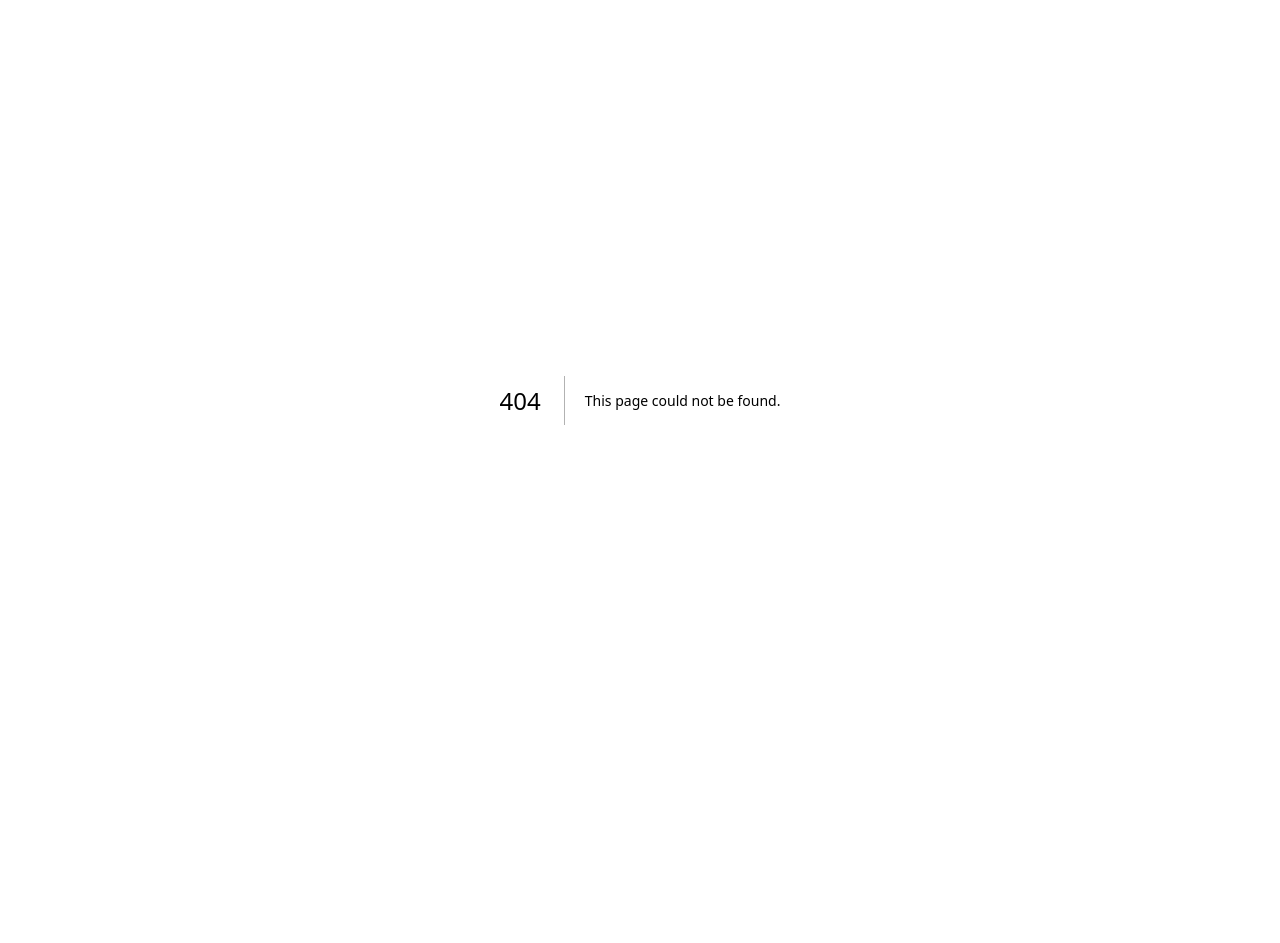
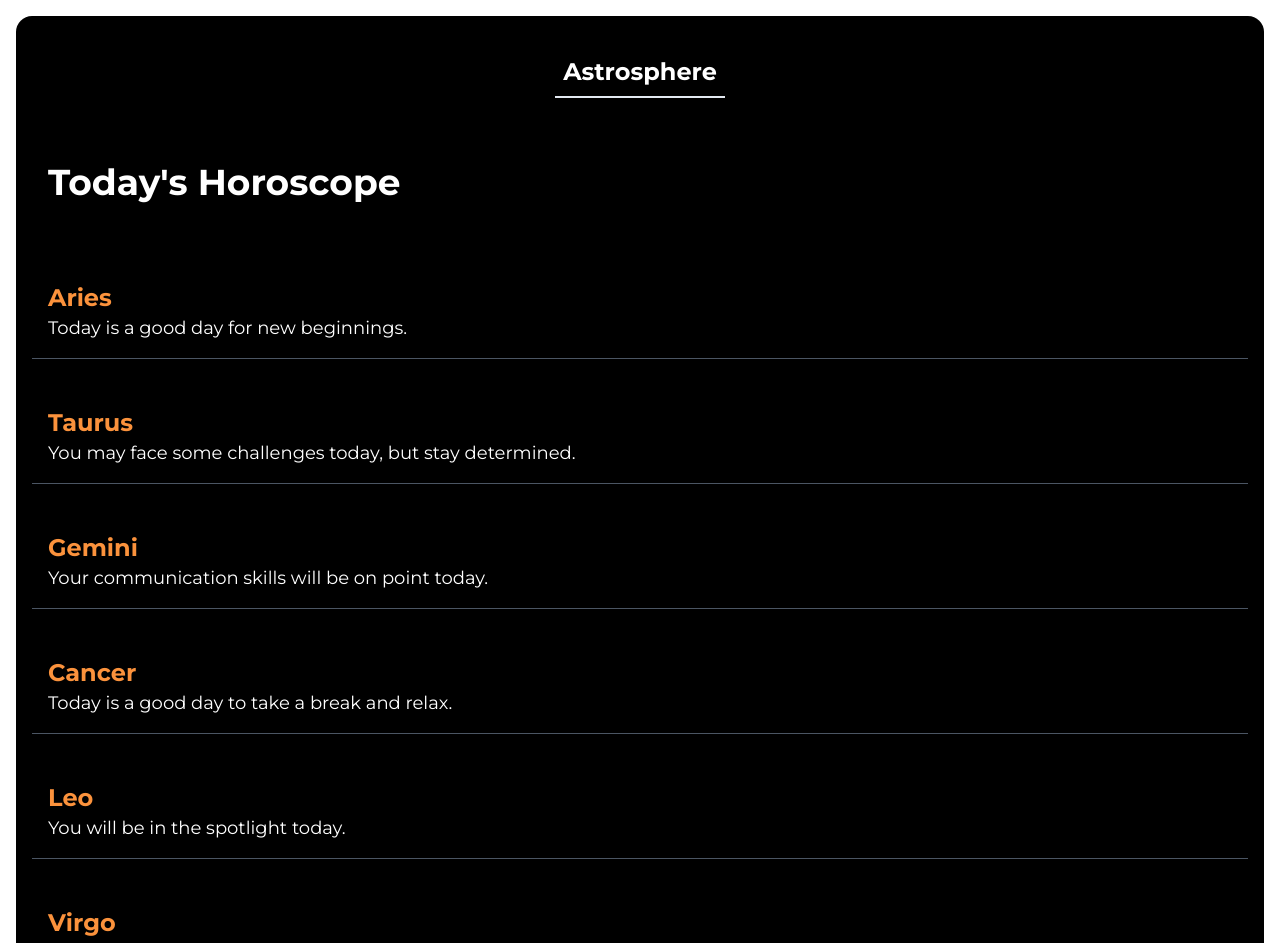
Before and after one commit to masterpranay1/astro-sphere, a Next.js app: page /horoscope in a window 1280 px wide. Before the commit this address had no page. Shown: the top 943 px of the page. Before the commit the page ends 800 px from the top, so only its background shows below. Built offline with nearby package versions, Linux system fonts and the light colour scheme.

Commit message:
Feat: Horoscope page

```diff
--- /dev/null
+++ b/app/horoscope/page.tsx
@@ -0,0 +1,91 @@
+import React, { useMemo } from "react";
+
+const ZodiacSignHoroScope = ({
+  sign,
+  horoscope,
+}: {
+  sign: string;
+  horoscope: string;
+}) => {
+  return (
+    <div className="bg-black p-4 shadow-lg my-4 border-b border-gray-600">
+      <h2 className="text-2xl font-bold text-orange-400">{sign}</h2>
+      <p className="text-lg text-white">{horoscope}</p>
+    </div>
+  );
+};
+
+const HoroscopePage = () => {
+  // Dummy data for zodiac signs
+  const zodiacSigns = useMemo(() => {
+    return [
+      { sign: "Aries", horoscope: "Today is a good day for new beginnings." },
+      {
+        sign: "Taurus",
+        horoscope: "You may face some challenges today, but stay determined.",
+      },
+      {
+        sign: "Gemini",
+        horoscope: "Your communication skills will be on point today.",
+      },
+      {
+        sign: "Cancer",
+        horoscope: "Today is a good day to take a break and relax.",
+      },
+      {
+        sign: "Leo",
+        horoscope: "You will be in the spotlight today.",
+      },
+      {
+        sign: "Virgo",
+        horoscope: "You will be in the spotlight today.",
+      },
+      {
+        sign: "Libra",
+        horoscope: "You will be in the spotlight today.",
+      },
+      {
+        sign: "Scorpio",
+        horoscope: "You will be in the spotlight today.",
+      },
+      {
+        sign: "Sagittarius",
+        horoscope: "You will be in the spotlight today.",
+      },
+      {
+        sign: "Capricorn",
+        horoscope: "You will be in the spotlight today.",
+      },
+      {
+        sign: "Aquarius",
+        horoscope: "You will be in the spotlight today.",
+      },
+      {
+        sign: "Pisces",
+        horoscope: "You will be in the spotlight today.",
+      },
+    ];
+  }, []);
+
+  return (
+    <main className="bg-white p-4 min-h-screen w-full">
+      <section className="bg-black p-4 rounded-2xl w-full flex flex-col">
+        <h1 className="text-white font-bold text-2xl mx-auto my-4 p-2 border-b-2">
+          Astrosphere
+        </h1>
+
+        <h2 className="text-white text-4xl font-bold my-12 ml-4">Today's Horoscope</h2>
+
+        {zodiacSigns.map((sign, index) => (
+          <ZodiacSignHoroScope
+            key={index}
+            sign={sign.sign}
+            horoscope={sign.horoscope}
+          />
+        ))}
+      </section>
+    </main>
+  );
+};
+
+export default HoroscopePage;
```
